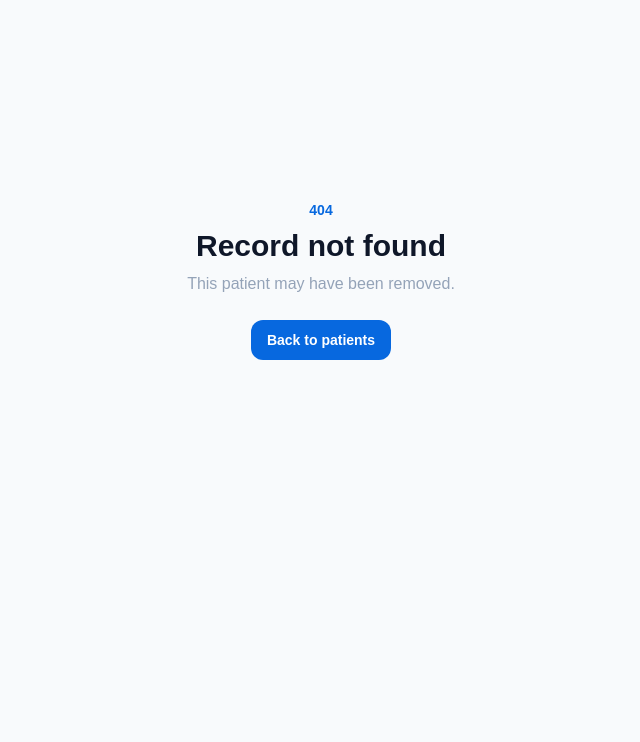
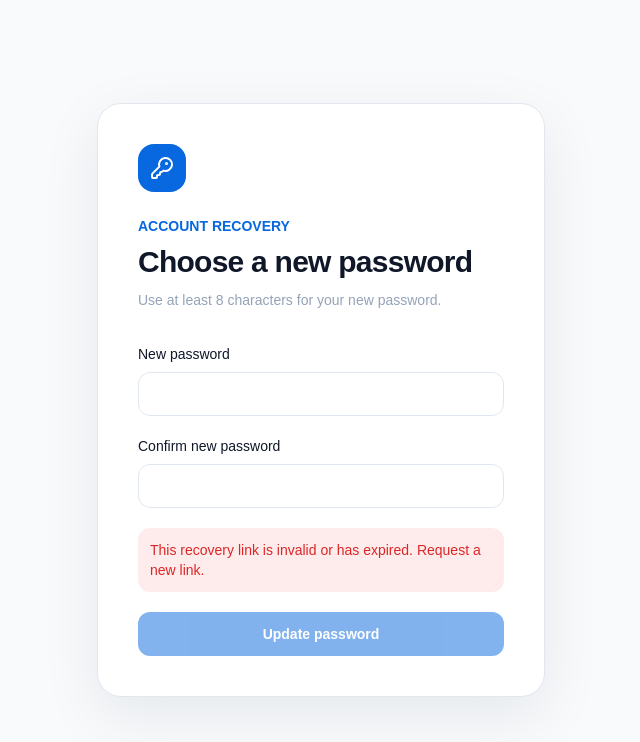
Before and after one commit to jzuckh-bot/OrthoRegistry, a Next.js app: page /update-password in a window 1280 px wide. Before the commit this address had no page. Shown: the top 742 px of the page, without its empty margins (319-959 px from the left). Built offline with nearby package versions, Linux system fonts and the light colour scheme; no server answers.

Commit message:
Add password recovery flow

```diff
--- /dev/null
+++ b/src/app/forgot-password/page.tsx
@@ -0,0 +1,66 @@
+"use client";
+
+import { useState } from "react";
+import Link from "next/link";
+import { ArrowLeft, KeyRound, MailCheck } from "lucide-react";
+import { createClient } from "@/lib/supabase/client";
+import { Button } from "@/components/ui/button";
+import { Input } from "@/components/ui/input";
+
+export default function ForgotPasswordPage() {
+  const [email, setEmail] = useState("");
+  const [error, setError] = useState("");
+  const [sent, setSent] = useState(false);
+  const [loading, setLoading] = useState(false);
+
+  async function submit(event: React.FormEvent) {
+    event.preventDefault();
+    setError("");
+    setLoading(true);
+    const { error } = await createClient().auth.resetPasswordForEmail(email.trim(), {
+      redirectTo: "http://localhost:3000/update-password",
+    });
+    setLoading(false);
+    if (error) return setError(error.message);
+    setSent(true);
+  }
+
+  return (
+    <main className="grid min-h-screen place-items-center p-4">
+      <section className="surface w-full max-w-md p-6 sm:p-10">
+        <span className="mb-6 grid size-12 place-items-center rounded-2xl bg-primary text-white">
+          {sent ? <MailCheck /> : <KeyRound />}
+        </span>
+        {sent ? (
+          <>
+            <p className="text-sm font-semibold text-primary">CHECK YOUR EMAIL</p>
+            <h1 className="mt-2 text-3xl font-bold tracking-tight">Recovery link sent</h1>
+            <p className="mt-3 text-sm leading-6 text-muted">
+              If an account exists for <span className="font-semibold text-foreground">{email}</span>, a password recovery link is on its way.
+            </p>
+            <Button type="button" variant="secondary" className="mt-8 h-11 w-full" onClick={() => setSent(false)}>
+              Send another link
+            </Button>
+          </>
+        ) : (
+          <>
+            <p className="text-sm font-semibold text-primary">ACCOUNT RECOVERY</p>
+            <h1 className="mt-2 text-3xl font-bold tracking-tight">Reset your password</h1>
+            <p className="mt-2 text-sm leading-6 text-muted">Enter the email associated with your OrthoRegistry account.</p>
+            <form onSubmit={submit} className="mt-8 space-y-5">
+              <label className="block text-sm font-medium">
+                Email
+                <Input className="mt-2" type="email" autoComplete="email" required autoFocus value={email} onChange={event => setEmail(event.target.value)} />
+              </label>
+              {error && <p role="alert" className="rounded-xl bg-red-500/10 p-3 text-sm text-red-600">{error}</p>}
+              <Button className="h-11 w-full" disabled={loading}>{loading ? "Sending…" : "Send recovery link"}</Button>
+            </form>
+          </>
+        )}
+        <Link href="/login" className="mt-6 flex items-center justify-center gap-2 text-sm font-semibold text-muted transition hover:text-foreground">
+          <ArrowLeft className="size-4" />Back to sign in
+        </Link>
+      </section>
+    </main>
+  );
+}
--- a/src/app/login/page.tsx
+++ b/src/app/login/page.tsx
@@ -2,6 +2,7 @@
 
 import { useState } from "react";
 import { Activity } from "lucide-react";
+import Link from "next/link";
 import { useRouter } from "next/navigation";
 import { createClient } from "@/lib/supabase/client";
 import { Button } from "@/components/ui/button";
@@ -35,6 +36,11 @@ export default function LoginPage() {
           {error && <p role="alert" className="rounded-xl bg-red-500/10 p-3 text-sm text-red-600">{error}</p>}
           <Button className="h-11 w-full" disabled={loading}>{loading ? "Signing in…" : "Sign in"}</Button>
         </form>
+        <div className="mt-5 text-center">
+          <Link href="/forgot-password" className="text-sm font-semibold text-primary transition hover:brightness-110">
+            Forgot password?
+          </Link>
+        </div>
       </section>
     </main>
   );
--- /dev/null
+++ b/src/app/update-password/page.tsx
@@ -0,0 +1,100 @@
+"use client";
+
+import { useEffect, useState } from "react";
+import { CheckCircle2, KeyRound } from "lucide-react";
+import { useRouter } from "next/navigation";
+import { createClient } from "@/lib/supabase/client";
+import { Button } from "@/components/ui/button";
+import { Input } from "@/components/ui/input";
+
+export default function UpdatePasswordPage() {
+  const router = useRouter();
+  const [ready, setReady] = useState(false);
+  const [password, setPassword] = useState("");
+  const [confirmation, setConfirmation] = useState("");
+  const [error, setError] = useState("");
+  const [loading, setLoading] = useState(false);
+  const [updated, setUpdated] = useState(false);
+
+  useEffect(() => {
+    const supabase = createClient();
+    let active = true;
+
+    async function establishRecoverySession() {
+      const code = new URLSearchParams(window.location.search).get("code");
+      if (code) {
+        const { error } = await supabase.auth.exchangeCodeForSession(code);
+        if (error && active) {
+          setError("This recovery link is invalid or has expired. Request a new link.");
+          setReady(true);
+          return;
+        }
+        window.history.replaceState({}, "", "/update-password");
+      }
+
+      const { data } = await supabase.auth.getSession();
+      if (!active) return;
+      if (!data.session) setError("This recovery link is invalid or has expired. Request a new link.");
+      setReady(true);
+    }
+
+    void establishRecoverySession();
+    return () => { active = false; };
+  }, []);
+
+  async function submit(event: React.FormEvent) {
+    event.preventDefault();
+    setError("");
+    if (password.length < 8) return setError("Password must contain at least 8 characters.");
+    if (password !== confirmation) return setError("Passwords do not match.");
+    setLoading(true);
+    const { error } = await createClient().auth.updateUser({ password });
+    setLoading(false);
+    if (error) return setError(error.message);
+    setUpdated(true);
+  }
+
+  if (!ready) {
+    return <main className="grid min-h-screen place-items-center p-4"><p className="text-sm text-muted">Validating recovery link…</p></main>;
+  }
+
+  return (
+    <main className="grid min-h-screen place-items-center p-4">
+      <section className="surface w-full max-w-md p-6 sm:p-10">
+        <span className="mb-6 grid size-12 place-items-center rounded-2xl bg-primary text-white">
+          {updated ? <CheckCircle2 /> : <KeyRound />}
+        </span>
+        {updated ? (
+          <>
+            <p className="text-sm font-semibold text-primary">PASSWORD UPDATED</p>
+            <h1 className="mt-2 text-3xl font-bold tracking-tight">You’re all set</h1>
+            <p className="mt-3 text-sm leading-6 text-muted">Your new password is active. Continue to your registry dashboard.</p>
+            <Button className="mt-8 h-11 w-full" onClick={() => { router.replace("/dashboard"); router.refresh(); }}>
+              Continue to dashboard
+            </Button>
+          </>
+        ) : (
+          <>
+            <p className="text-sm font-semibold text-primary">ACCOUNT RECOVERY</p>
+            <h1 className="mt-2 text-3xl font-bold tracking-tight">Choose a new password</h1>
+            <p className="mt-2 text-sm leading-6 text-muted">Use at least 8 characters for your new password.</p>
+            <form onSubmit={submit} className="mt-8 space-y-5">
+              <label className="block text-sm font-medium">
+                New password
+                <Input className="mt-2" type="password" autoComplete="new-password" required minLength={8} value={password} onChange={event => setPassword(event.target.value)} />
+              </label>
+              <label className="block text-sm font-medium">
+                Confirm new password
+                <Input className="mt-2" type="password" autoComplete="new-password" required minLength={8} value={confirmation} onChange={event => setConfirmation(event.target.value)} />
+              </label>
+              {error && <p role="alert" className="rounded-xl bg-red-500/10 p-3 text-sm text-red-600">{error}</p>}
+              <Button className="h-11 w-full" disabled={loading || Boolean(error && !password)}>
+                {loading ? "Updating…" : "Update password"}
+              </Button>
+            </form>
+          </>
+        )}
+      </section>
+    </main>
+  );
+}
--- a/src/middleware.ts
+++ b/src/middleware.ts
@@ -24,9 +24,13 @@ export async function middleware(request: NextRequest) {
     },
   );
   const { data: { user } } = await supabase.auth.getUser();
-  const isLogin = request.nextUrl.pathname === "/login";
-  if (!user && !isLogin) return NextResponse.redirect(new URL("/login", request.url));
-  if (user && isLogin) return NextResponse.redirect(new URL("/dashboard", request.url));
+  const pathname = request.nextUrl.pathname;
+  const isLogin = pathname === "/login";
+  const isForgotPassword = pathname === "/forgot-password";
+  const isUpdatePassword = pathname === "/update-password";
+  const isPublicAuthRoute = isLogin || isForgotPassword || isUpdatePassword;
+  if (!user && !isPublicAuthRoute) return NextResponse.redirect(new URL("/login", request.url));
+  if (user && (isLogin || isForgotPassword)) return NextResponse.redirect(new URL("/dashboard", request.url));
   return response;
 }
 
```
